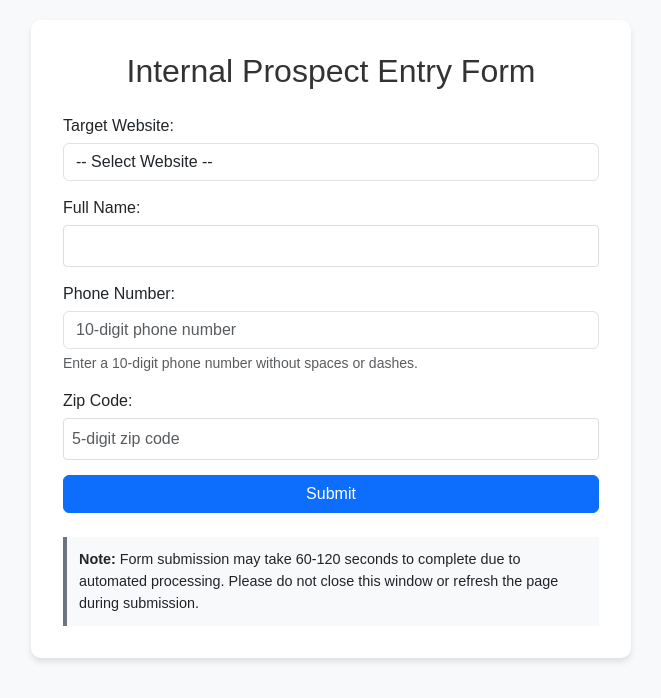
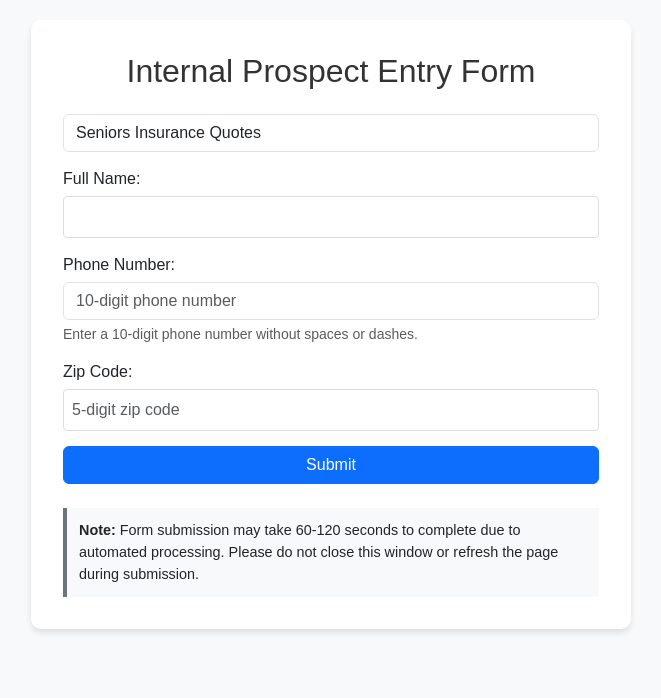
Before and after one commit to bbarnes4318/form, a Flask app: page / in a window 1280 px wide. Shown: the top 698 px of the page, without its empty margins (309-970 px from the left). Run offline with Flask 3, Linux system fonts and the light colour scheme.

Commit message:
Update form to pre-select Seniors Insurance Quotes

```diff
--- a/templates/form.html
+++ b/templates/form.html
@@ -100,12 +100,12 @@
             <!-- Form -->
             <form method="POST" action="/" id="prospectForm">
                 <div class="form-group">
-                    <label for="target_site">Target Website:</label>
-                    <select class="form-control" id="target_site" name="target_site" required>
-                        <option value="" disabled selected>-- Select Website --</option>
-                        <option value="elderlyhealth">Elderly Health Quotes</option>
-                        <option value="seniorsinsurance">Seniors Insurance Quotes</option>
-                        <!-- Add more options here if needed -->
+                    <label for="target_site" hidden>Target Website:</label>
+                    <select class="form-control" id="target_site" name="target_site" required >
+                        <option value="" disabled hidden>-- Select Website --</option>
+                        <option value="elderlyhealth" hidden>Elderly Health Quotes</option>
+                        <option value="seniorsinsurance" selected>Seniors Insurance Quotes</option>
+                        <!-- Add more options here if needed, potentially hidden -->
                     </select>
                 </div>
 
```
